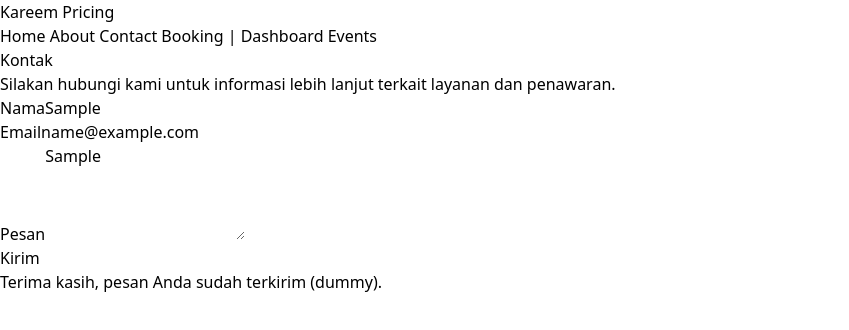
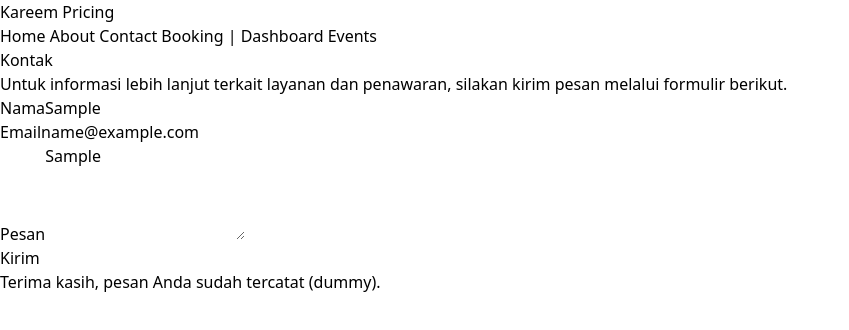
Before and after one commit to kiraascoder/kareem-e, a Vue app in the folder frontend/: page /contact in a window 1280 px wide. Both pictures are taken after typing "Sample", "name@example.com", "Sample" into the empty fields and a click on the button "Kirim". Shown: the top 330 px of the page, without its empty margins (0-849 px from the left). Built offline with nearby package versions, Linux system fonts and the light colour scheme.

Commit message:
Update ContactView.vue

```diff
--- a/frontend/src/views/ContactView.vue
+++ b/frontend/src/views/ContactView.vue
@@ -1,3 +1,4 @@
+
 <script setup>
 import { ref } from "vue";
 
@@ -10,7 +11,6 @@ const form = ref({
 const submitted = ref(false);
 
 const submitForm = () => {
-  // Untuk skripsi cukup dummy dulu: tidak perlu kirim ke backend
   submitted.value = true;
 };
 </script>
@@ -18,10 +18,9 @@ const submitForm = () => {
 <template>
   <section class="max-w-xl">
     <h2 class="text-2xl font-semibold mb-3">Kontak</h2>
-
     <p class="text-gray-700 mb-4">
-      Silakan hubungi kami untuk informasi lebih lanjut terkait layanan dan
-      penawaran.
+      Untuk informasi lebih lanjut terkait layanan dan penawaran,
+      silakan kirim pesan melalui formulir berikut.
     </p>
 
     <form @submit.prevent="submitForm" class="space-y-3 bg-white p-4 border rounded-lg shadow-sm">
@@ -62,11 +61,8 @@ const submitForm = () => {
         Kirim
       </button>
 
-      <p
-        v-if="submitted"
-        class="text-green-600 text-sm mt-2"
-      >
-        Terima kasih, pesan Anda sudah terkirim (dummy).
+      <p v-if="submitted" class="text-green-600 text-sm mt-2">
+        Terima kasih, pesan Anda sudah tercatat (dummy).
       </p>
     </form>
   </section>
```
